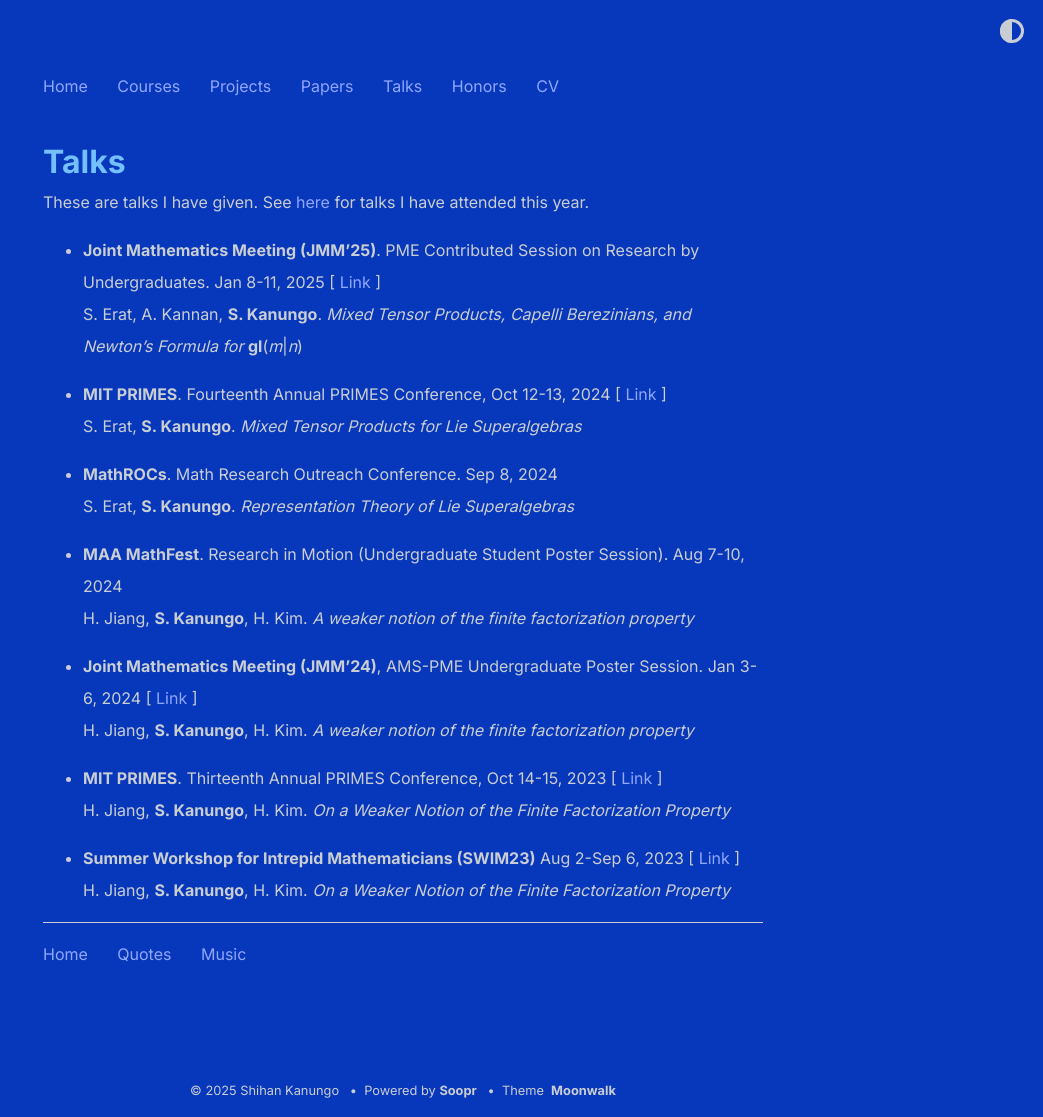
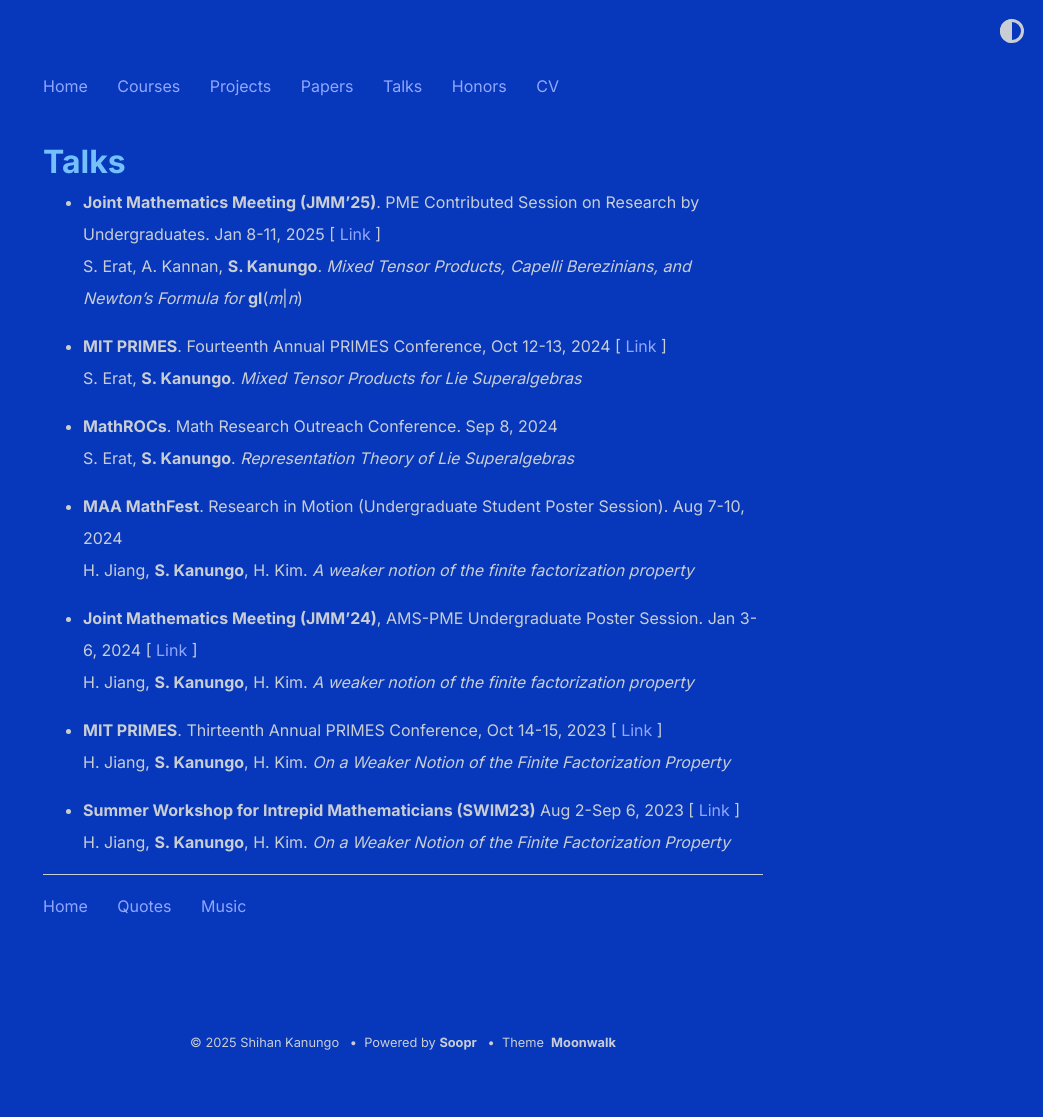
Before and after one commit to shihankanungo/shihankanungo.github.io, a Jekyll site: the page built from talks.md, in a window 1280 px wide. Shown: the whole page, without its empty margins (237-1280 px from the left). Built offline with Jekyll 4.4.1, drawn with Linux system fonts in a browser that asks for light colours; after the commit the page ends 1069 px from its top, so only the background shows below that.

Commit message:
Update talks.md

```diff
--- a/talks.md
+++ b/talks.md
@@ -2,8 +2,6 @@
 layout: post
 title: Talks
 ---
-
-These are talks I have given. See [here](math-talks.md) for talks I have attended this year.
 
 - **Joint Mathematics Meeting (JMM'25)**. PME Contributed Session on Research by Undergraduates. Jan 8-11, 2025 \[ [Link](https://meetings.ams.org/math/jmm2025/meetingapp.cgi/Paper/41233) \] <br />
   S. Erat, A. Kannan, **S. Kanungo**. *Mixed Tensor Products, Capelli Berezinians, and Newton’s Formula for* **gl**(*m*\|*n*) <br />
```
